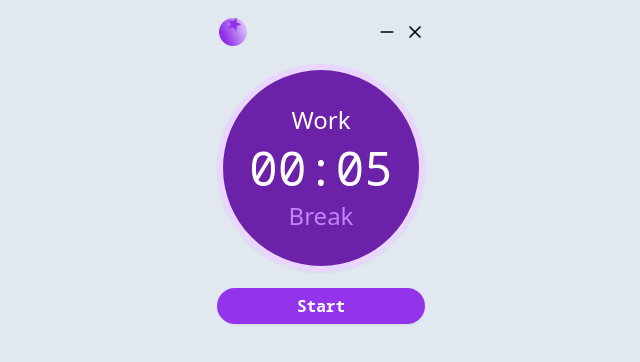
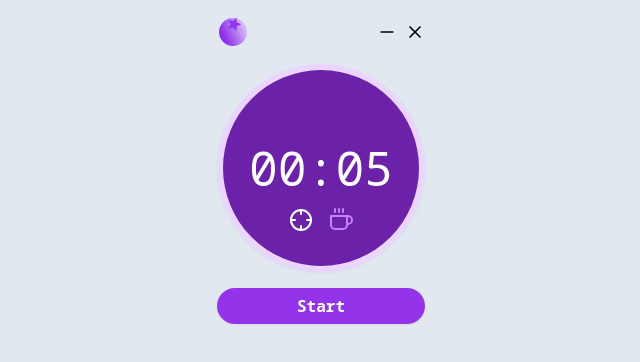
Before and after one commit to Johnny9Rodriguez/pomodoro-react, a React (Create React App) app: page / in a window 1280 px wide. Shown: the top 362 px of the page, without its empty margins (319-959 px from the left). Built offline with nearby package versions, Linux system fonts and the light colour scheme.

Commit message:
style clock label with icons

```diff
--- a/src/components/Clock.jsx
+++ b/src/components/Clock.jsx
@@ -1,5 +1,6 @@
 import React, { useEffect, useState } from 'react';
 import { eventEmitter } from '../utils/eventEmitter';
+import { FiCrosshair, FiCoffee } from 'react-icons/fi';
 
 function Clock({ time }) {
     const [dTime, setDTime] = useState(null);
@@ -25,19 +26,21 @@ function Clock({ time }) {
             <div className='z-50 noto-sans-mono font-light text-5xl text-white'>
                 {dTime}
             </div>
-            <div
-                className={`absolute z-50 ${
-                    isWork ? 'text-white' : 'text-purple-400'
-                } text-2xl font-extralight top-10`}
-            >
-                Work
-            </div>
-            <div
-                className={`absolute z-50 ${
-                    !isWork ? 'text-white' : 'text-purple-400'
-                } text-2xl font-extralight bottom-10`}
-            >
-                Break
+            <div className={`absolute flex gap-4 z-50 text-2xl bottom-10`}>
+                <FiCrosshair
+                    className={`${
+                        isWork
+                            ? 'text-white'
+                            : 'text-purple-400 font-extralight'
+                    }`}
+                />
+                <FiCoffee
+                    className={`${
+                        !isWork
+                            ? 'text-white'
+                            : 'text-purple-400 font-extralight'
+                    }`}
+                />
             </div>
             <div className='absolute z-40 p-1.5 w-full h-full'>
                 <div className='w-full h-full rounded-full bg-purple-800' />
```
